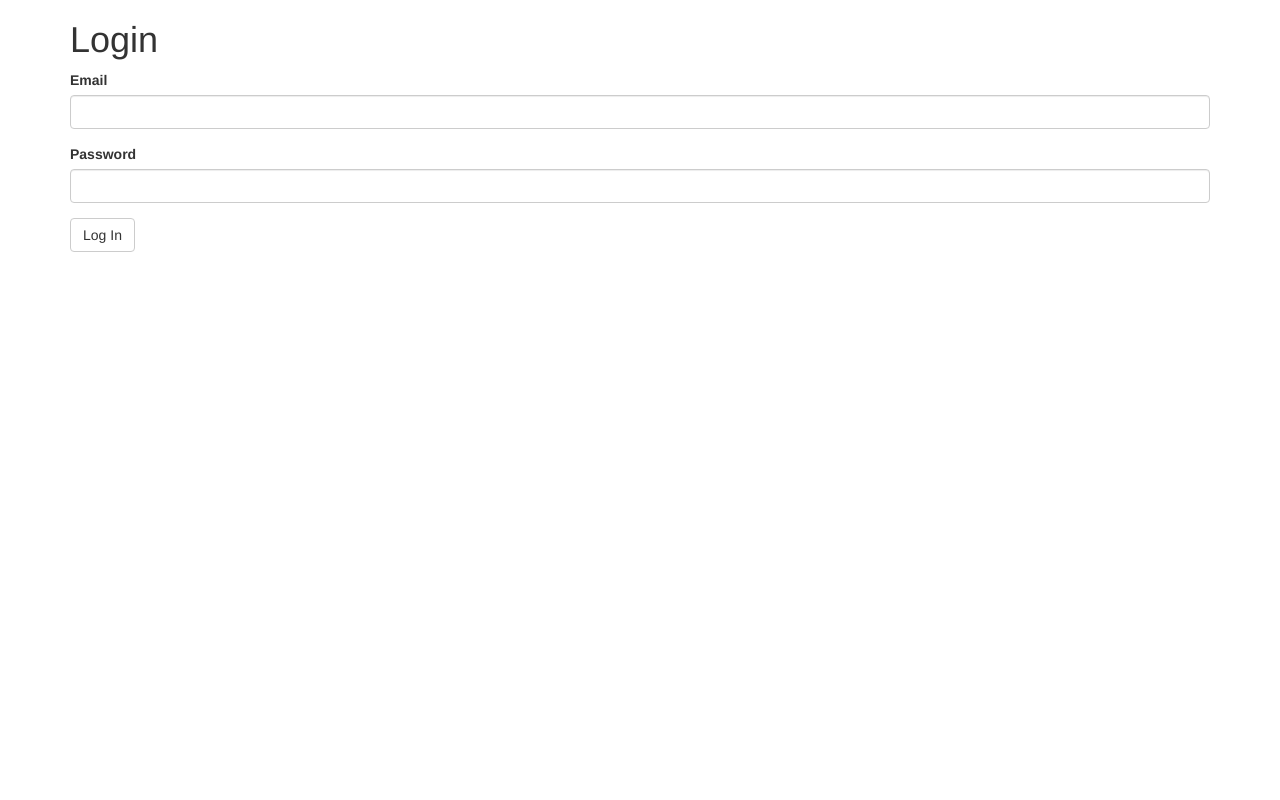
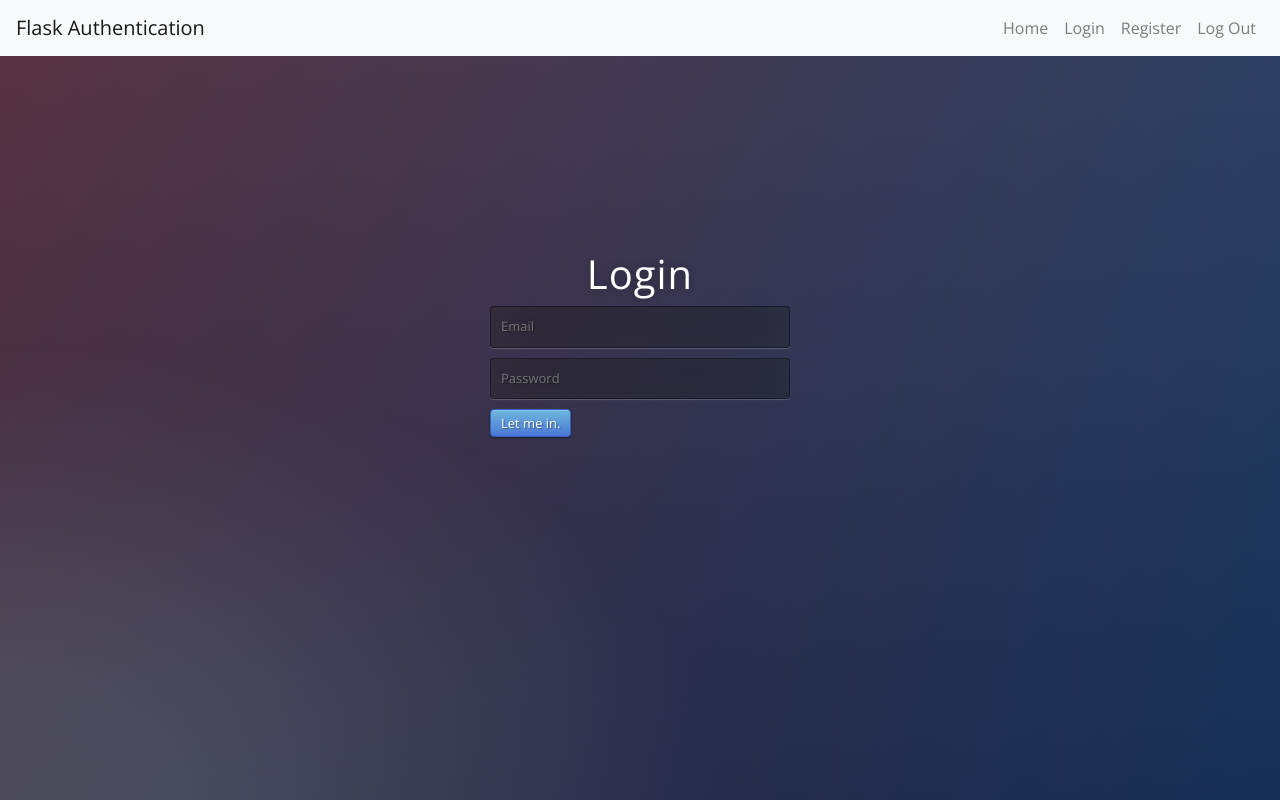
Before and after one commit to M91skr/Make_a_Profile, a Flask app: page /login in a window 1280 px wide. Run offline with Flask 2, Linux system fonts and the light colour scheme; some libraries are stand-ins or nearby versions.

Commit message:
Version 2

```diff
--- a/server.py
+++ b/server.py
@@ -9,42 +9,83 @@ Error handling: https://wtforms.readthedocs.io/en/2.3.x/crash_course/#displaying
 """
 
 # ---------------------------------------- Add Required Library ----------------------------------------
-from flask import Flask, render_template
-from flask_bootstrap import Bootstrap
-from flask_wtf import FlaskForm
-from wtforms import StringField, PasswordField, SubmitField
-from wtforms.validators import Email, InputRequired, Length
+from flask import Flask, render_template, request, url_for, redirect, send_from_directory
+from flask_login import UserMixin
+from flask_sqlalchemy import SQLAlchemy
 
-
-# ----------------------------------------  class to use Flask-wtf Creation ----------------------------------------
-
-
-class LoginForm(FlaskForm):
-    email = StringField(label='Email', validators=[Email()])
-    password = PasswordField(label='Password', validators=[InputRequired(), Length(min=8)])
-    submit = SubmitField(label='Log In')
+# ----------------------------------------  Flask App Creation ----------------------------------------
 
 
 app = Flask(__name__)
-app.secret_key = "SECRET_KEY"
-Bootstrap(app)
+app.config['SECRET_KEY'] = 'any-secret-key-you-choose'
+app.config['SQLALCHEMY_DATABASE_URI'] = 'sqlite:///users.db'
+app.config['SQLALCHEMY_TRACK_MODIFICATIONS'] = False
+db = SQLAlchemy(app)
 
 
-@app.route("/")
-def home():
-    return render_template('index.html')
+# ----------------------------------------  Database Creation ----------------------------------------
 
 
-@app.route("/login", methods=["GET", "POST"])
+class User(UserMixin, db.Model):
+    id = db.Column(db.Integer, primary_key=True)
+    email = db.Column(db.String(100), unique=True)
+    password = db.Column(db.String(100))
+    name = db.Column(db.String(1000))
+
+
+# Line below only required once, when creating DB.
+# db.create_all()
+
+
+@app.route('/')
+def home():
+    return render_template("index.html")
+
+
+@app.route('/register', methods=["GET", "POST"])
+def register():
+    if request.method == "POST":
+        new_user = User(
+            email=request.form.get('email'),
+            name=request.form.get('name'),
+            password=request.form.get('password')
+        )
+        db.session.add(new_user)
+        db.session.commit()
+        return redirect(url_for("success"))
+    return render_template("register.html")
+
+
+@app.route('/login')
 def login():
-    login_data = LoginForm()
-    login_data.validate_on_submit()
-    if login_data.validate_on_submit():
-        if login_data.email.data == "admin@email.com" and login_data.password.data == "12345678":
-            return render_template('success.html')
-        else:
-            return render_template('denied.html')
-    return render_template('login.html', form=login_data)
+    return render_template("login.html")
+
+
+@app.route('/success')
+def success():
+    return render_template("success.html")
+
+
+@app.route('/logout')
+def logout():
+    pass
+
+
+@app.route('/download')
+def download():
+    return send_from_directory(directory='static', path="files/cheat_sheet.pdf")
+
+
+# @app.route("/login", methods=["GET", "POST"])
+# def login():
+#     login_data = LoginForm()
+#     login_data.validate_on_submit()
+#     if login_data.validate_on_submit():
+#         if login_data.email.data == "admin@email.com" and login_data.password.data == "12345678":
+#             return render_template('success.html')
+#         else:
+#             return render_template('denied.html')
+#     return render_template('login.html', form=login_data)
 
 
 if __name__ == '__main__':
--- /dev/null
+++ b/static/css/styles.css
@@ -0,0 +1,71 @@
+@import url(https://fonts.googleapis.com/css?family=Open+Sans);
+.btn { display: inline-block; *display: inline; *zoom: 1; padding: 4px 10px 4px; margin-bottom: 0; font-size: 13px; line-height: 18px; color: #333333; text-align: center;text-shadow: 0 1px 1px rgba(255, 255, 255, 0.75); vertical-align: middle; background-color: #f5f5f5; background-image: -moz-linear-gradient(top, #ffffff, #e6e6e6); background-image: -ms-linear-gradient(top, #ffffff, #e6e6e6); background-image: -webkit-gradient(linear, 0 0, 0 100%, from(#ffffff), to(#e6e6e6)); background-image: -webkit-linear-gradient(top, #ffffff, #e6e6e6); background-image: -o-linear-gradient(top, #ffffff, #e6e6e6); background-image: linear-gradient(top, #ffffff, #e6e6e6); background-repeat: repeat-x; filter: progid:dximagetransform.microsoft.gradient(startColorstr=#ffffff, endColorstr=#e6e6e6, GradientType=0); border-color: #e6e6e6 #e6e6e6 #e6e6e6; border-color: rgba(0, 0, 0, 0.1) rgba(0, 0, 0, 0.1) rgba(0, 0, 0, 0.25); border: 1px solid #e6e6e6; -webkit-border-radius: 4px; -moz-border-radius: 4px; border-radius: 4px; -webkit-box-shadow: inset 0 1px 0 rgba(255, 255, 255, 0.2), 0 1px 2px rgba(0, 0, 0, 0.05); -moz-box-shadow: inset 0 1px 0 rgba(255, 255, 255, 0.2), 0 1px 2px rgba(0, 0, 0, 0.05); box-shadow: inset 0 1px 0 rgba(255, 255, 255, 0.2), 0 1px 2px rgba(0, 0, 0, 0.05); cursor: pointer; *margin-left: .3em; }
+.btn:hover, .btn:active, .btn.active, .btn.disabled, .btn[disabled] { background-color: #e6e6e6; }
+.btn-large { padding: 9px 14px; font-size: 15px; line-height: normal; -webkit-border-radius: 5px; -moz-border-radius: 5px; border-radius: 5px; }
+.btn:hover { color: #333333; text-decoration: none; background-color: #e6e6e6; background-position: 0 -15px; -webkit-transition: background-position 0.1s linear; -moz-transition: background-position 0.1s linear; -ms-transition: background-position 0.1s linear; -o-transition: background-position 0.1s linear; transition: background-position 0.1s linear; }
+.btn-primary, .btn-primary:hover { text-shadow: 0 -1px 0 rgba(0, 0, 0, 0.25); color: #ffffff; }
+.btn-primary.active { color: rgba(255, 255, 255, 0.75); }
+.btn-primary { background-color: #4a77d4; background-image: -moz-linear-gradient(top, #6eb6de, #4a77d4); background-image: -ms-linear-gradient(top, #6eb6de, #4a77d4); background-image: -webkit-gradient(linear, 0 0, 0 100%, from(#6eb6de), to(#4a77d4)); background-image: -webkit-linear-gradient(top, #6eb6de, #4a77d4); background-image: -o-linear-gradient(top, #6eb6de, #4a77d4); background-image: linear-gradient(top, #6eb6de, #4a77d4); background-repeat: repeat-x; filter: progid:dximagetransform.microsoft.gradient(startColorstr=#6eb6de, endColorstr=#4a77d4, GradientType=0);  border: 1px solid #3762bc; text-shadow: 1px 1px 1px rgba(0,0,0,0.4); box-shadow: inset 0 1px 0 rgba(255, 255, 255, 0.2), 0 1px 2px rgba(0, 0, 0, 0.5); }
+.btn-primary:hover, .btn-primary:active, .btn-primary.active, .btn-primary.disabled, .btn-primary[disabled] { filter: none; background-color: #4a77d4; }
+.btn-block { width: 100%; display:block; margin-bottom:20px; }
+
+* { -webkit-box-sizing:border-box; -moz-box-sizing:border-box; -ms-box-sizing:border-box; -o-box-sizing:border-box; box-sizing:border-box; }
+
+html { width: 100%; height:100%; overflow:hidden; }
+
+body {
+	width: 100%;
+	height:100%;
+	font-family: 'Open Sans', sans-serif;
+	background: #092756;
+	background: -moz-radial-gradient(0% 100%, ellipse cover, rgba(104,128,138,.4) 10%,rgba(138,114,76,0) 40%),-moz-linear-gradient(top,  rgba(57,173,219,.25) 0%, rgba(42,60,87,.4) 100%), -moz-linear-gradient(-45deg,  #670d10 0%, #092756 100%);
+	background: -webkit-radial-gradient(0% 100%, ellipse cover, rgba(104,128,138,.4) 10%,rgba(138,114,76,0) 40%), -webkit-linear-gradient(top,  rgba(57,173,219,.25) 0%,rgba(42,60,87,.4) 100%), -webkit-linear-gradient(-45deg,  #670d10 0%,#092756 100%);
+	background: -o-radial-gradient(0% 100%, ellipse cover, rgba(104,128,138,.4) 10%,rgba(138,114,76,0) 40%), -o-linear-gradient(top,  rgba(57,173,219,.25) 0%,rgba(42,60,87,.4) 100%), -o-linear-gradient(-45deg,  #670d10 0%,#092756 100%);
+	background: -ms-radial-gradient(0% 100%, ellipse cover, rgba(104,128,138,.4) 10%,rgba(138,114,76,0) 40%), -ms-linear-gradient(top,  rgba(57,173,219,.25) 0%,rgba(42,60,87,.4) 100%), -ms-linear-gradient(-45deg,  #670d10 0%,#092756 100%);
+	background: -webkit-radial-gradient(0% 100%, ellipse cover, rgba(104,128,138,.4) 10%,rgba(138,114,76,0) 40%), linear-gradient(to bottom,  rgba(57,173,219,.25) 0%,rgba(42,60,87,.4) 100%), linear-gradient(135deg,  #670d10 0%,#092756 100%);
+	filter: progid:DXImageTransform.Microsoft.gradient( startColorstr='#3E1D6D', endColorstr='#092756',GradientType=1 );
+}
+
+a {
+    text-decoration: none;
+    text-align: center;
+}
+p {
+    color: #ee6f57;
+    text-align: center;
+}
+
+.box {
+	position: absolute;
+	top: 50%;
+	left: 50%;
+	margin: -150px 0 0 -150px;
+	width:300px;
+	height:300px;
+}
+.box h1 { color: #fff; text-shadow: 0 0 10px rgba(0,0,0,0.3); letter-spacing:1px; text-align:center; }
+.container {
+    margin-top: 10rem;
+	text-align: center;
+}
+.container h1 { color: #fff; text-shadow: 0 0 10px rgba(0,0,0,0.3); letter-spacing:1px; text-align:center; }
+input {
+	width: 100%;
+	margin-bottom: 10px;
+	background: rgba(0,0,0,0.3);
+	border: none;
+	outline: none;
+	padding: 10px;
+	font-size: 13px;
+	color: #fff;
+	text-shadow: 1px 1px 1px rgba(0,0,0,0.3);
+	border: 1px solid rgba(0,0,0,0.3);
+	border-radius: 4px;
+	box-shadow: inset 0 -5px 45px rgba(100,100,100,0.2), 0 1px 1px rgba(255,255,255,0.2);
+	-webkit-transition: box-shadow .5s ease;
+	-moz-transition: box-shadow .5s ease;
+	-o-transition: box-shadow .5s ease;
+	-ms-transition: box-shadow .5s ease;
+	transition: box-shadow .5s ease;
+}
+input:focus { box-shadow: inset 0 -5px 45px rgba(100,100,100,0.4), 0 1px 1px rgba(255,255,255,0.2); }
--- a/templates/base.html
+++ b/templates/base.html
@@ -1,19 +1,42 @@
 <!DOCTYPE html>
-<html lang="en">
+<html>
+
 <head>
-    <meta charset="UTF-8">
-    <title>{% block title %}{% endblock %}</title>
-    <style>
-        {% block styling %}
-            body{
-                background: #BA90C6;
-                font-weight: bold;
-            }
-        {% endblock %}
+    <meta charset="utf-8">
+    <meta content="IE=edge" http-equiv="X-UA-Compatible">
+    <meta content="width=device-width, initial-scale=1" name="viewport">
+    <title>Flask Authentication</title>
+    <link href="https://stackpath.bootstrapcdn.com/bootstrap/4.5.2/css/bootstrap.min.css" rel="stylesheet">
+    <link href="{{ url_for('static', filename='css/styles.css')}}" rel="stylesheet">
+</head>
 
-    </style>
-</head>
 <body>
-{% block content %}{% endblock %}
+
+<nav class="navbar navbar-expand-lg navbar-light bg-light">
+    <a class="navbar-brand" href="/">Flask Authentication</a>
+    <div class="collapse navbar-collapse">
+        <ul class="navbar-nav ml-auto">
+            <li class="nav-item">
+                <a class="nav-link" href="{{ url_for('home') }}">Home</a>
+            </li>
+            {% if not logged_in: %}
+            <li class="nav-item">
+                <a class="nav-link" href="{{ url_for('login') }}">Login</a>
+            </li>
+            <li class="nav-item">
+                <a class="nav-link" href="{{ url_for('register') }}">Register</a>
+            </li>
+            {% endif %}
+            <li class="nav-item">
+                <a class="nav-link" href="{{ url_for('logout') }}">Log Out</a>
+            </li>
+        </ul>
+
+
+    </div>
+</nav>
+{% block content %}
+{% endblock %}
 </body>
+
 </html>
--- a/templates/index.html
+++ b/templates/index.html
@@ -1,4 +1,4 @@
-{% extends 'bootstrap/base.html' %}
+{% extends "base.html" %}
 {% block title %}Secrets{% endblock %}
 {% block content %}
 <div class="jumbotron">
@@ -6,6 +6,7 @@
         <h1>Welcome</h1>
         <p>Are you ready to discover my secret?</p>
         <a class="btn btn-primary btn-lg" href=" {{ url_for('login') }} ">Login</a>
+        <a class="btn btn-secondary btn-lg" href="{{ url_for('register') }}">Register</a>
     </div>
 </div>
 {% endblock %}
--- a/templates/login.html
+++ b/templates/login.html
@@ -1,10 +1,14 @@
-{% extends 'bootstrap/base.html' %}
-{% import "bootstrap/wtf.html" as wtf %}
+{% extends "base.html" %}
+{% block content %}
 
-{% block title %}Login{% endblock %}
-{% block content %}
-<div class="container">
+<div class="box">
     <h1>Login</h1>
-    {{ wtf.quick_form(form) }}
+
+    <form action="{{ url_for('login') }}" method="post">
+        <input name="email" placeholder="Email" required="required" type="text"/>
+        <input name="password" placeholder="Password" required="required" type="password"/>
+        <button class="btn btn-primary btn-lg" type="submit">Let me in.</button>
+    </form>
 </div>
+
 {% endblock %}
```
Also changed, not shown: templates/register.html (added, +14 -0 lines), templates/success.html (+5 -8 lines), instance/users.db (added), 1 other file.
